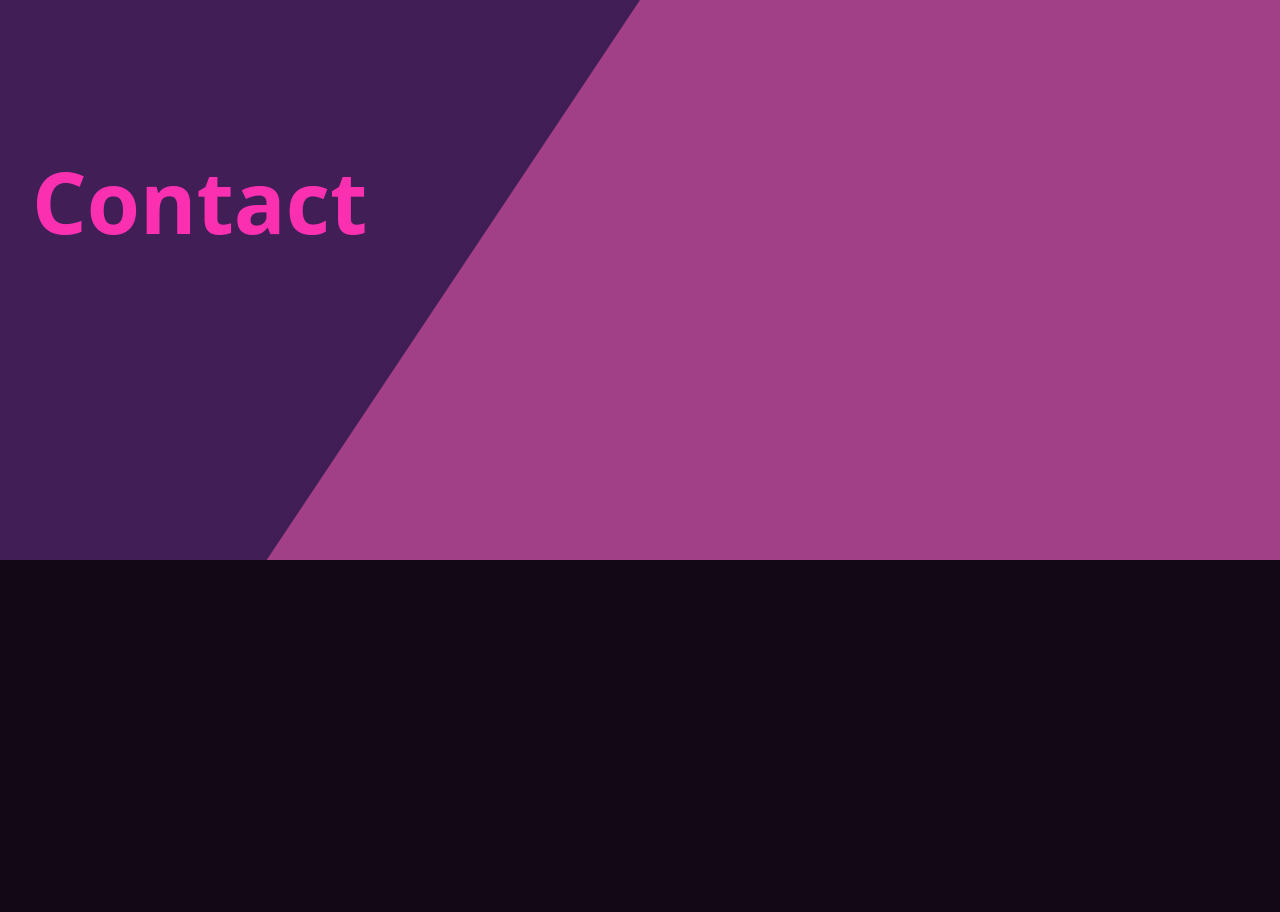
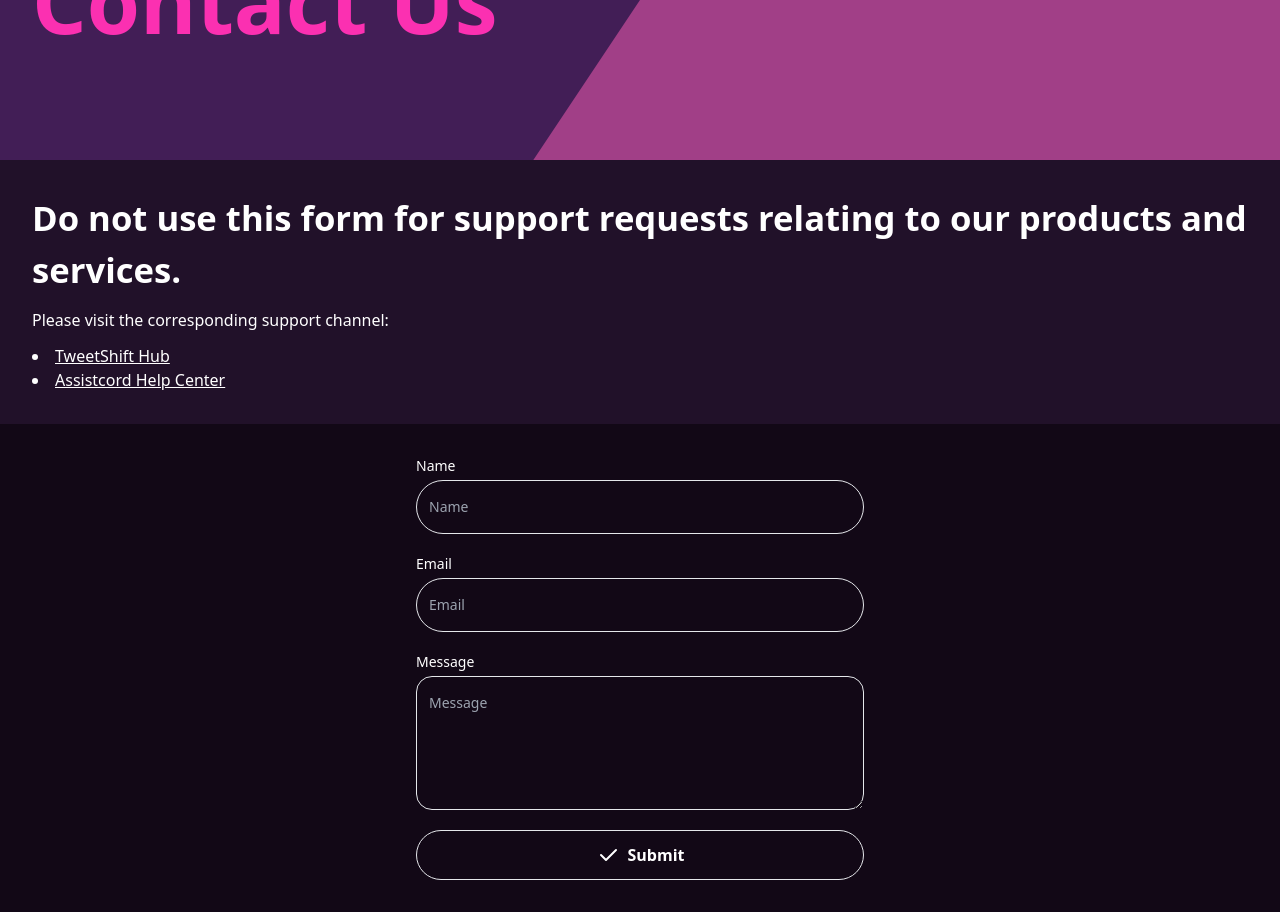
Before and after one commit to edwardspresume/honey_bank_studio_recreation, a SvelteKit app: page /contact in a window 1280 px wide. Shown: the part 240-1152 px from the top of the page. Before the commit the page ends 800 px from the top, so only its background shows below. Built offline with nearby package versions, Linux system fonts and the light colour scheme.

Commit message:
feat: created a component for h2

```diff
--- /dev/null
+++ b/src/lib/components/H2.svelte
@@ -0,0 +1,13 @@
+<script lang="ts">
+	import type { HTMLAttributes } from 'svelte/elements';
+
+	import { cn } from '$lib';
+
+	let className: HTMLAttributes<HTMLElement>['class'] = undefined;
+
+	export { className as class };
+</script>
+
+<h2 class={cn('font-bold text-[1.333125rem] sm:text-[2.16625rem]', className)}>
+	<slot />
+</h2>
--- a/src/lib/components/PageHeader.svelte
+++ b/src/lib/components/PageHeader.svelte
@@ -1,12 +1,18 @@
-<header class="clip-header top-0 left-0 grid h-[100dvh] content-center absolute bg-primary w-full">
+<script>
+	export let viewPortHeight = 100;
+</script>
+
+<header
+	style="height:{viewPortHeight}dvh;"
+	class="relative grid content-center w-full clip-header bg-primary"
+>
 	<div class="container mt-20 text-tertiary mix-blend-color-dodge">
-	<slot></slot>
+		<slot />
 	</div>
 </header>
 
-
 <style>
-    	.clip-header::before {
+	.clip-header::before {
 		content: '';
 		position: absolute;
 		inset-block-start: 0;
--- /dev/null
+++ b/src/lib/components/form/InputField.svelte
@@ -0,0 +1,43 @@
+<script lang="ts">
+	import type { HTMLInputAttributes } from 'svelte/elements';
+
+	import { cn } from '$lib';
+	import type { EnterKeyHint } from '$lib/types';
+
+	let className: HTMLInputAttributes['class'] = undefined;
+	export { className as class };
+	export let type: string;
+	export let value: string | null | undefined = '';
+	export let name: string = '';
+	export let label: string = '';
+	export let placeholder: string = '';
+	export let spellcheck: boolean = true;
+	export let autocomplete: string = 'on';
+	export let enterkeyhint: EnterKeyHint = 'next';
+	export let errorMessage: object | undefined = undefined;
+</script>
+
+<label
+	class="grid gap-1 text-sm font-medium peer-disabled:cursor-not-allowed peer-disabled:opacity-70"
+>
+	<span>{label}</span>
+
+	{#if errorMessage}
+		<p class="text-red-500">{errorMessage}</p>
+	{/if}
+
+	<input
+		{name}
+		{...{ type }}
+		dir="auto"
+		bind:value
+		{spellcheck}
+		{placeholder}
+		{autocomplete}
+		{enterkeyhint}
+		aria-label={label}
+		class={cn('bg-transparent border rounded-full py-2 px-3 sm:py-4', className)}
+		aria-invalid={errorMessage ? 'true' : undefined}
+		{...$$restProps}
+	/>
+</label>
--- /dev/null
+++ b/src/lib/components/form/SubmitButton.svelte
@@ -0,0 +1,32 @@
+<script lang="ts">
+	import type { HTMLButtonAttributes } from 'svelte/elements';
+
+	import { IconCheck, IconLoader2 } from '@tabler/icons-svelte';
+
+	import { cn } from '$lib/index';
+
+	let className: HTMLButtonAttributes['class'] = undefined;
+
+	export { className as class };
+	export let disabled: boolean = false;
+	export let showSpinner: boolean | null = null;
+</script>
+
+<button
+	{disabled}
+	type="submit"
+	aria-disabled={disabled}
+	class={cn(
+		'font-bold flex gap-2 items-center w-full border px-2 py-3 rounded-full justify-center duration-300 transition-colors hover:bg-primary',
+		className
+	)}
+>
+	{#if showSpinner === null ? disabled : showSpinner}
+		<IconLoader2 class="animate-spin" />
+	{/if}
+
+	<slot>
+		<IconCheck />
+		<span> Submit </span>
+	</slot>
+</button>
--- /dev/null
+++ b/src/lib/components/form/TextArea.svelte
@@ -0,0 +1,39 @@
+<script lang="ts">
+	import type { HTMLTextareaAttributes } from 'svelte/elements';
+
+	import { cn } from '$lib';
+	import type { EnterKeyHint } from '$lib/types';
+
+	let className: HTMLTextareaAttributes['class'] = undefined;
+	export { className as class };
+	export let value: string = '';
+	export let name: string = '';
+	export let label: string = '';
+	export let placeholder: string = '';
+	export let spellcheck: boolean = true;
+	export let enterkeyhint: EnterKeyHint = 'enter';
+	export let errorMessage: object | undefined = undefined;
+</script>
+
+<label
+	class="grid gap-1 text-sm font-medium peer-disabled:cursor-not-allowed peer-disabled:opacity-70"
+>
+	<span>{label}</span>
+
+	{#if errorMessage}
+		<p class="text-red-500">{errorMessage}</p>
+	{/if}
+
+	<textarea
+		{name}
+		rows="5"
+		dir="auto"
+		bind:value
+		{spellcheck}
+		{placeholder}
+		{enterkeyhint}
+		class={cn('bg-transparent border rounded-2xl py-2 px-3 sm:py-4', className)}
+		aria-invalid={errorMessage ? 'true' : undefined}
+		{...$$restProps}
+	/>
+</label>
--- a/src/lib/types.ts
+++ b/src/lib/types.ts
@@ -14,3 +14,14 @@ export const createNavLink = (title: string, href: string, isExternal?: boolean)
 	href,
 	isExternal
 });
+
+export type EnterKeyHint =
+	| 'search'
+	| 'enter'
+	| 'done'
+	| 'go'
+	| 'next'
+	| 'previous'
+	| 'send'
+	| null
+	| undefined;
--- a/src/routes/+page.svelte
+++ b/src/routes/+page.svelte
@@ -1,23 +1,16 @@
 <script>
-	import H1 from "$components/H1.svelte";
-	import PageHeader from "$components/PageHeader.svelte";
-
+	import H1 from '$components/H1.svelte';
+	import PageHeader from '$components/PageHeader.svelte';
 </script>
 
 <PageHeader>
+	<H1>Turning ideas into experiences with tech.</H1>
 
-        <H1>
-            Turning ideas into experiences with tech.
-        </H1>
-
-
-		<button class="px-5 py-2 mt-5 transition-colors duration-300 border rounded-full sm:py-4 sm:text-xl hover:bg-gray-600 hover:text-foreground"
-			>More about us</button
-		>
+	<button
+		class="px-5 py-2 mt-5 transition-colors duration-300 border rounded-full sm:py-4 sm:text-xl hover:bg-gray-600 hover:text-foreground"
+		>More about us</button
+	>
 </PageHeader>
-
-
-
 
 <!-- <section class="mt-[100vh] flex">
 	<div class="max-w-[50%] grid justify-items-end">
--- a/src/routes/contact/+page.svelte
+++ b/src/routes/contact/+page.svelte
@@ -1,14 +1,53 @@
 <script lang="ts">
-    import type { PageData } from './$types';
+	import type { PageData } from './$types';
 
 	import H1 from '$components/H1.svelte';
+	import H2 from '$components/H2.svelte';
 	import PageHeader from '$components/PageHeader.svelte';
+	import InputField from '$components/form/InputField.svelte';
+	import SubmitButton from '$components/form/SubmitButton.svelte';
+	import TextArea from '$components/form/TextArea.svelte';
 
-    export let data: PageData;
+	export let data: PageData;
 </script>
 
-<PageHeader>
-    <H1>
-        Contact
-    </H1>
+<PageHeader viewPortHeight={50}>
+	<H1>Contact Us</H1>
 </PageHeader>
+
+<section class="bg-secondary">
+	<div class="container grid gap-3 py-8">
+		<H2>Do not use this form for support requests relating to our products and services.</H2>
+
+		<p>Please visit the corresponding support channel:</p>
+
+		<ul class="underline list-disc list-inside">
+			<li>
+				<a href="https://tweet.sh/support">TweetShift Hub</a>
+			</li>
+			<li>
+				<a href="https://help.assistcord.com/"> Assistcord Help Center</a>
+			</li>
+		</ul>
+	</div>
+</section>
+
+<section>
+	<div class="container grid gap-3 py-8">
+		<form method="post" class="grid w-full max-w-md gap-5 mx-auto">
+			<InputField type="text" label="Name" name="name" placeholder="Name" autocomplete="name" />
+
+			<InputField
+				type="email"
+				label="Email"
+				name="email"
+				placeholder="Email"
+				autocomplete="email"
+			/>
+
+			<TextArea label="Message" name="message" placeholder="Message" />
+
+			<SubmitButton />
+		</form>
+	</div>
+</section>
```
